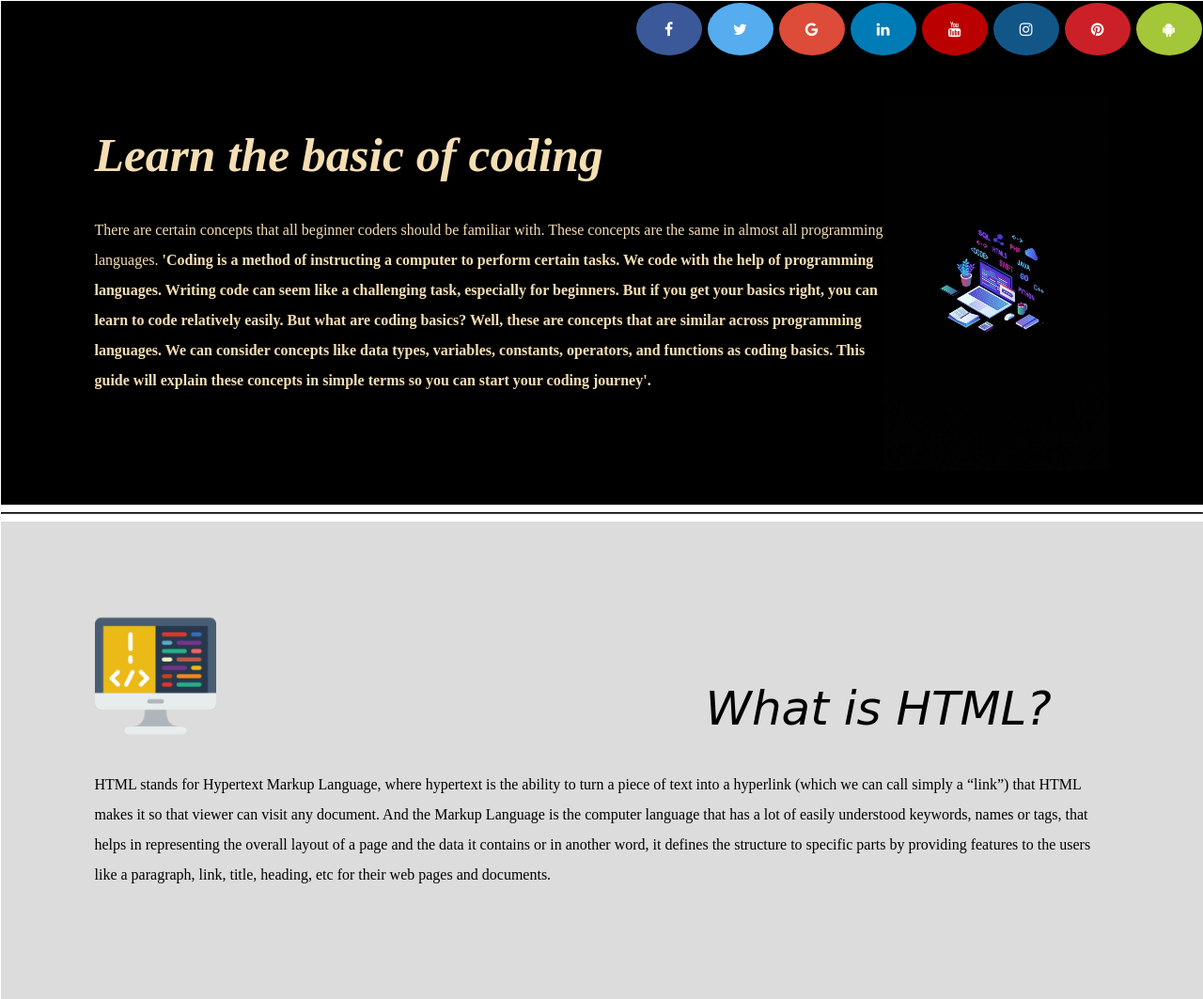
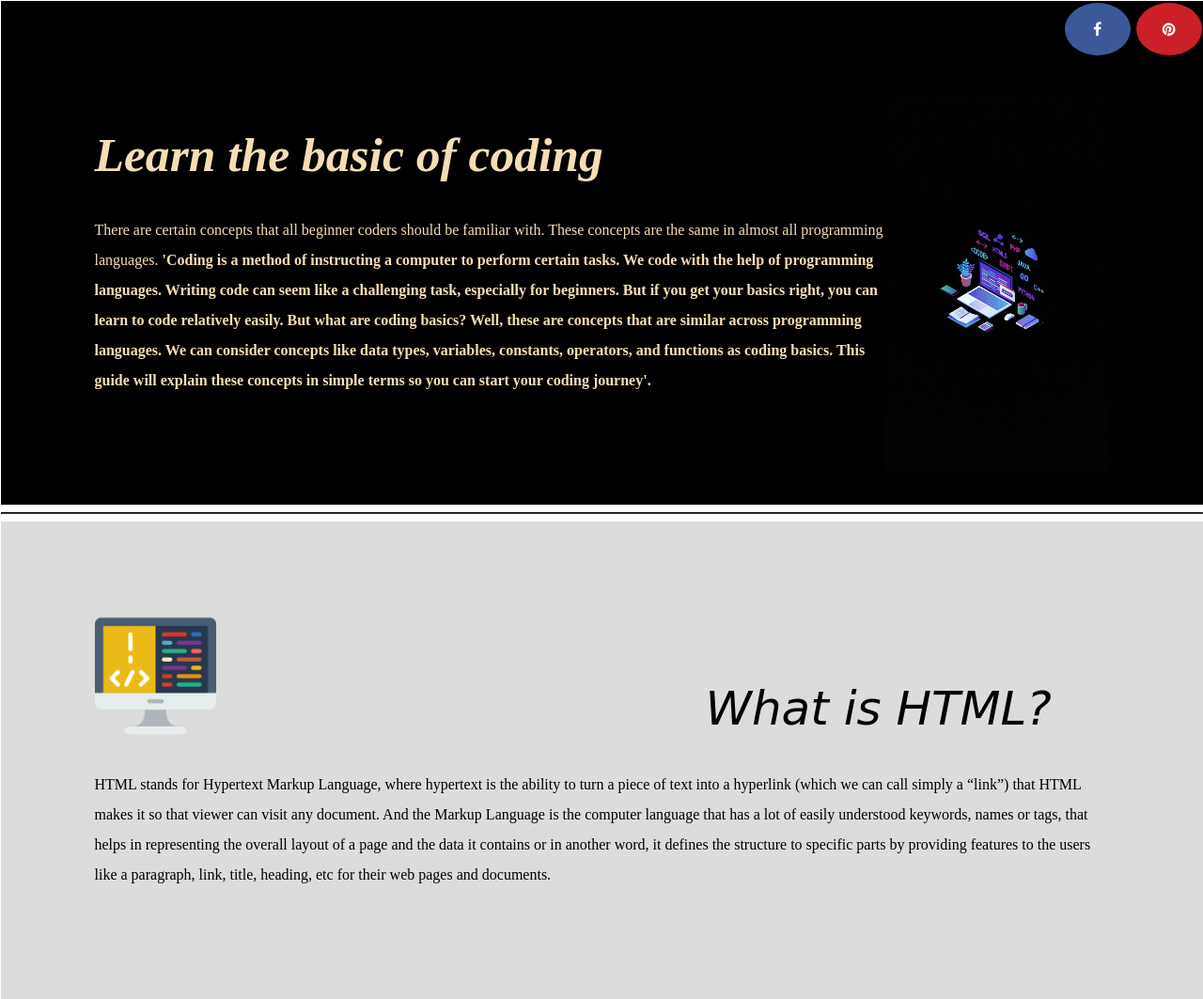
Before and after one commit to hirshi2003/Project-2, a plain HTML site: page index.html in a window 1280 px wide. Shown: the top 1063 px of the page at 94% size. Drawn offline with Linux system fonts and the light colour scheme; files that its build step writes are made by us from their sources.

Commit message:
Update index.html

```diff
--- a/index.html
+++ b/index.html
@@ -12,14 +12,8 @@
     <div class="upper-container">
         <div class="box">
         <!-- Add font awesome icons -->
-<a href="#" class="fa fa-facebook"></a>
-<a href="#" class="fa fa-twitter"></a>
-<a href="#" class="fa fa-google"></a>
-<a href="#" class="fa fa-linkedin"></a>
-<a href="#" class="fa fa-youtube"></a>
-<a href="#" class="fa fa-instagram"></a>
-<a href="#" class="fa fa-pinterest"></a>
-<a href="#" class="fa fa-android"></a>
+            <i class="fa fa-facebook"></i>
+            <i class="fa fa-pinterest"></i>
 </div>
 
         <img class="top-img" src="sample(1).png"alt="illustration">
```
